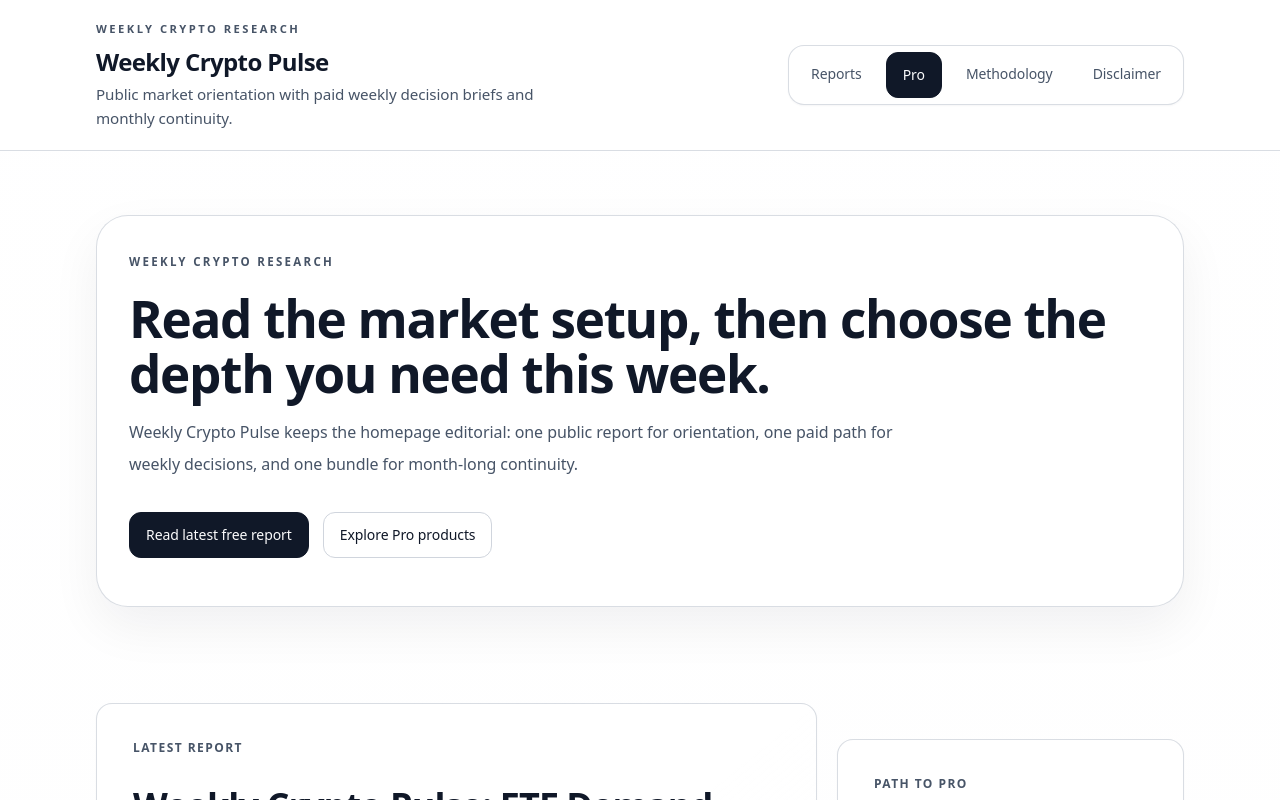
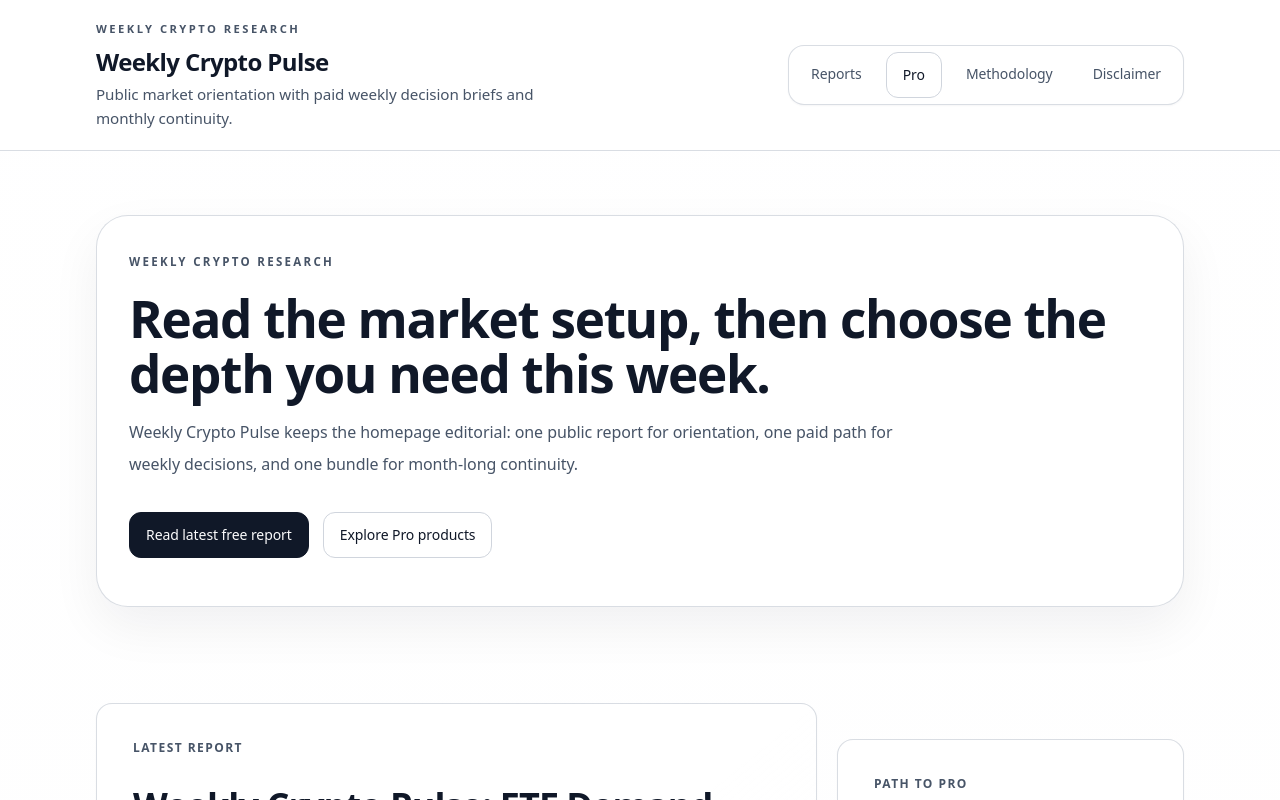
Before and after one commit to castanhf/Weekly-Crypto-Pulse, a Next.js app: page / in a window 1280 px wide. Shown: the top 800 px of the page. Built offline with nearby package versions, Linux system fonts and the light colour scheme; no server answers.

Commit message:
Remove legacy /pricing nav active mapping

```diff
--- a/components/layout/header.tsx
+++ b/components/layout/header.tsx
@@ -1,4 +1,7 @@
+'use client';
+
 import Link from 'next/link';
+import { usePathname } from 'next/navigation';
 
 import { pageContainerClassName } from '@/components/layout/page-shell';
 import { composeClassNames, getCtaClassName } from '@/components/layout/ui-primitives';
@@ -17,18 +20,44 @@
   { href: '/disclaimer', label: 'Disclaimer' }
 ] as const;
 
-const getNavItemClassName = (item: NavItem): string => {
+const normalizePathname = (pathname: string): string => {
+  if (pathname === '/') {
+    return pathname;
+  }
+
+  return pathname.replace(/\/+$/, '');
+};
+
+const isReportsPath = (pathname: string): boolean => pathname === '/reports' || pathname.startsWith('/reports/');
+
+const isProPath = (pathname: string): boolean => pathname === '/pro' || pathname.startsWith('/pro/');
+
+const isNavItemActive = (itemHref: string, currentPathname: string): boolean => {
+  if (itemHref === '/reports') {
+    return isReportsPath(currentPathname);
+  }
+
+  if (itemHref === '/pro') {
+    return isProPath(currentPathname);
+  }
+
+  return currentPathname === itemHref || currentPathname.startsWith(`${itemHref}/`);
+};
+
+const getNavItemClassName = (item: NavItem, isActive: boolean): string => {
   if (item.isEmphasized) {
-    return getCtaClassName({ className: 'whitespace-nowrap py-2.5', tone: 'primary' });
+    return getCtaClassName({ className: 'whitespace-nowrap py-2.5', tone: isActive ? 'primary' : 'secondary' });
   }
 
   return composeClassNames(
     'inline-flex min-h-11 items-center justify-center whitespace-nowrap rounded-xl px-4 py-2.5 text-sm font-medium text-muted transition',
-    'hover:bg-paper hover:text-ink'
+    isActive ? 'bg-paper text-ink' : 'hover:bg-paper hover:text-ink'
   );
 };
 
 export function Header(): JSX.Element {
+  const pathname = normalizePathname(usePathname() ?? '/');
+
   return (
     <header className="sticky top-0 z-40 border-b border-line/80 bg-white/95 backdrop-blur supports-[backdrop-filter]:bg-white/80">
       <div className={`${pageContainerClassName} py-4 sm:py-5`}>
@@ -47,13 +76,17 @@
 
           <nav aria-label="Primary navigation" className="w-full lg:w-auto">
             <ul className="flex gap-2 overflow-x-auto rounded-2xl border border-line/80 bg-white p-1.5 shadow-[0_1px_2px_rgba(16,24,40,0.04)] sm:flex-wrap sm:justify-end">
-              {navItems.map((item) => (
-                <li className="shrink-0" key={item.href}>
-                  <Link className={getNavItemClassName(item)} href={item.href}>
-                    {item.label}
-                  </Link>
-                </li>
-              ))}
+              {navItems.map((item) => {
+                const isActive = isNavItemActive(item.href, pathname);
+
+                return (
+                  <li className="shrink-0" key={item.href}>
+                    <Link aria-current={isActive ? 'page' : undefined} className={getNavItemClassName(item, isActive)} href={item.href}>
+                      {item.label}
+                    </Link>
+                  </li>
+                );
+              })}
             </ul>
           </nav>
         </div>
```
Also changed, not shown: 1 other file (tests, documents, lock files or other folders).
